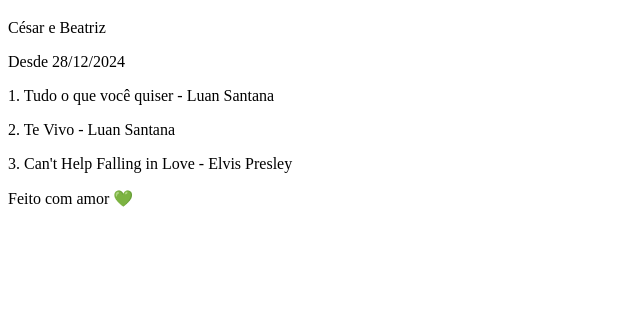
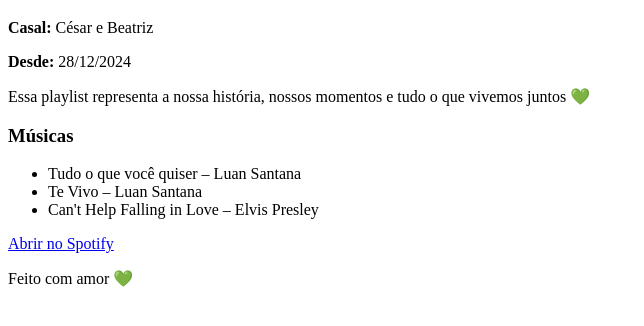
Before and after one commit to Ogeba/Presente-bia, a plain HTML site: page index.html in a window 1280 px wide. Shown: the part 62-388 px from the top of the page, without its empty margins (0-644 px from the left). Drawn offline with Linux system fonts and the light colour scheme.

Commit message:
Update index.html

```diff
--- a/index.html
+++ b/index.html
@@ -1,20 +1,37 @@
 <!DOCTYPE html>
-<html>
+<html lang="pt-BR">
 <head>
-  <meta charset="utf-8">
+  <meta charset="UTF-8">
   <title>Nossa Playlist</title>
 </head>
 
 <body>
+
   <h1>Nossa Playlist 💚</h1>
 
-  <p>César e Beatriz</p>
-  <p>Desde 28/12/2024</p>
+  <p><strong>Casal:</strong> César e Beatriz</p>
+  <p><strong>Desde:</strong> 28/12/2024</p>
 
-  <p>1. Tudo o que você quiser - Luan Santana</p>
-  <p>2. Te Vivo - Luan Santana</p>
-  <p>3. Can't Help Falling in Love - Elvis Presley</p>
+  <p>
+    Essa playlist representa a nossa história,
+    nossos momentos e tudo o que vivemos juntos 💚
+  </p>
+
+  <h3>Músicas</h3>
+
+  <ul>
+    <li>Tudo o que você quiser – Luan Santana</li>
+    <li>Te Vivo – Luan Santana</li>
+    <li>Can't Help Falling in Love – Elvis Presley</li>
+  </ul>
+
+  <p>
+    <a href="https://open.spotify.com" target="_blank">
+      Abrir no Spotify
+    </a>
+  </p>
 
   <p>Feito com amor 💚</p>
+
 </body>
 </html>
```
